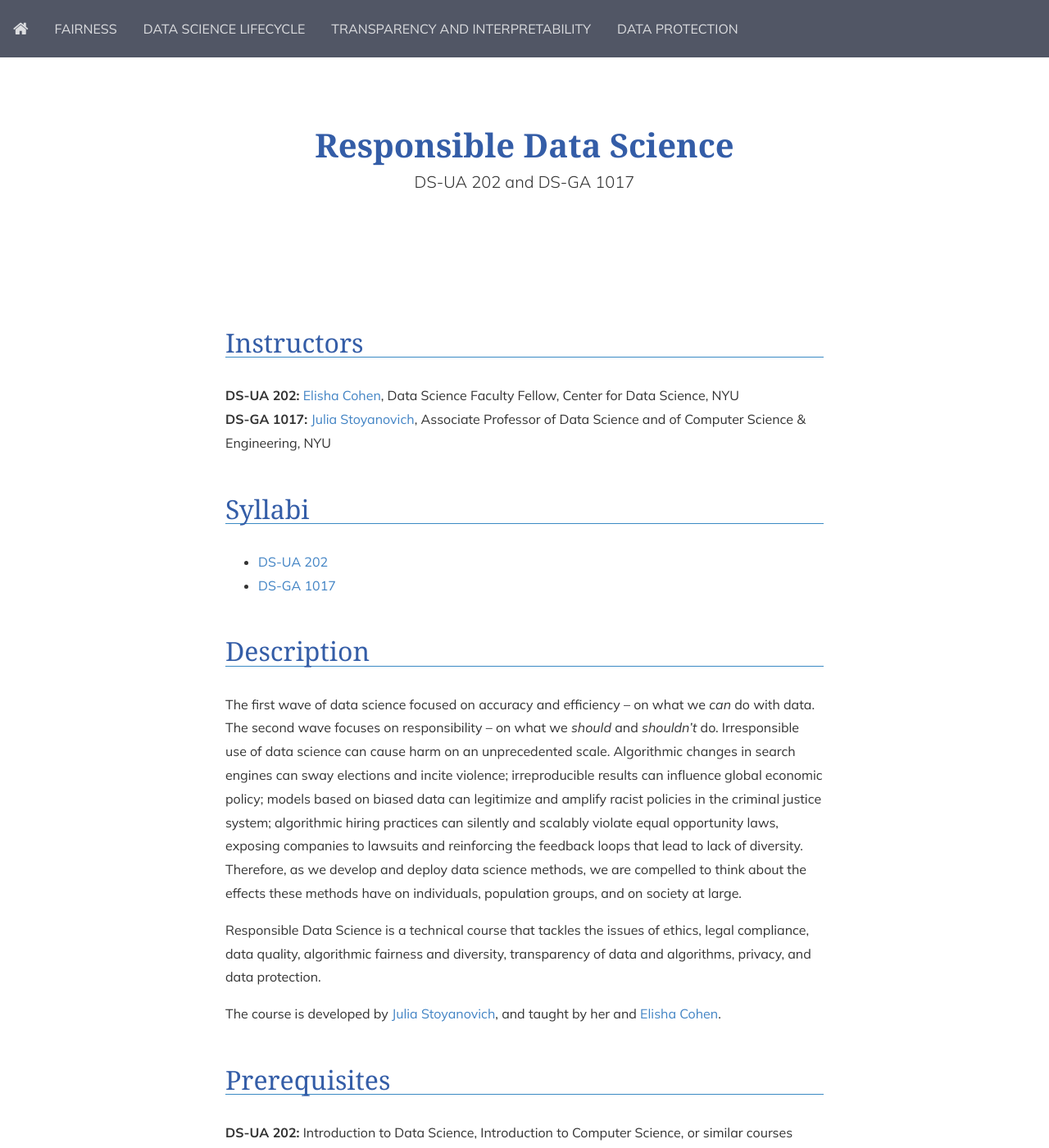
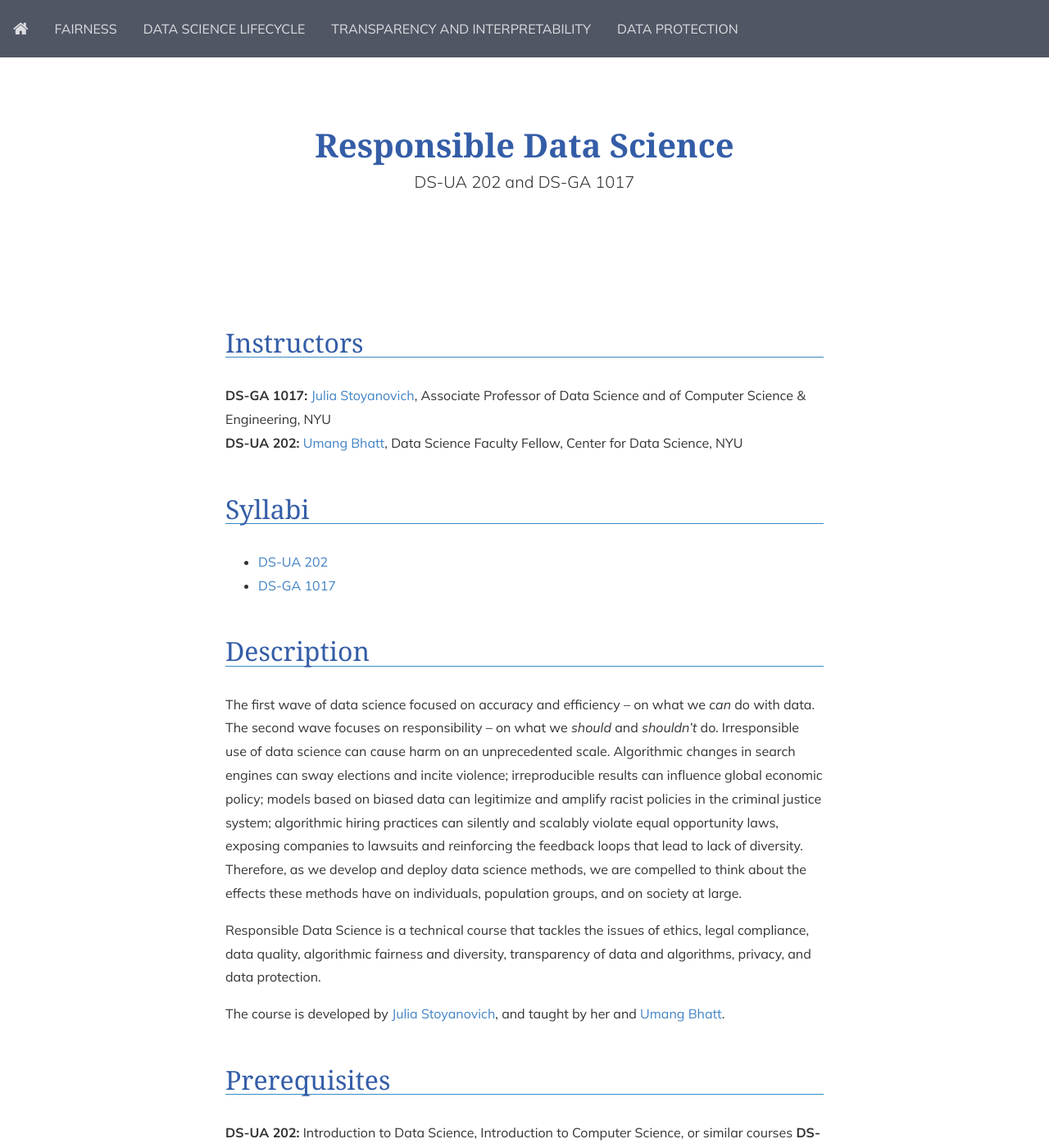
Before and after one commit to DataResponsibly/rds24, a Jekyll site: the page built from index.md, in a window 1280 px wide and 1400 px high. Shown: the whole window at 82% size. Built offline with Jekyll 4.4.1, drawn with Linux system fonts in a browser that asks for light colours; nearby versions of some CDN libraries; our own code applies the rules of GitHub Pages for plain Markdown files.

Commit message:
Update index.md

```diff
--- a/index.md
+++ b/index.md
@@ -5,13 +5,13 @@ published: true
 
 ## Instructors
 
-**DS-UA 202:** [Elisha Cohen](https://www.elishacohen.com/), Data Science Faculty Fellow, Center for Data Science, NYU<br>
-**DS-GA 1017:** [Julia Stoyanovich](https://engineering.nyu.edu/faculty/julia-stoyanovich), Associate Professor of Data Science and of Computer Science & Engineering, NYU<br>
+**DS-GA 1017:** [Julia Stoyanovich](https://r-ai.co/people/julia/), Associate Professor of Data Science and of Computer Science & Engineering, NYU<br>
+**DS-UA 202:** [Umang Bhatt](https://umangsbhatt.github.io/), Data Science Faculty Fellow, Center for Data Science, NYU<br>
 
 ## Syllabi
 
-* [DS-UA 202](assets/syllabus_DS_UA_202_Spring2023.pdf)
-* [DS-GA 1017](assets/Syllabus_DS-GA1017_Spring2023.pdf)
+* [DS-UA 202](assets/syllabus_DS_UA_202_Spring2024.pdf)
+* [DS-GA 1017](assets/Syllabus_DS-GA1017_Spring2024.pdf)
 
 ## Description
 
@@ -19,11 +19,11 @@ The first wave of data science focused on accuracy and efficiency -- on what we
 
 Responsible Data Science is a technical course that tackles the issues of ethics, legal compliance, data quality, algorithmic fairness and diversity, transparency of data and algorithms, privacy, and data protection.
 
-The course is developed by [Julia Stoyanovich](https://engineering.nyu.edu/faculty/julia-stoyanovich), and taught by her and [Elisha Cohen](https://www.elishacohen.com/).
+The course is developed by [Julia Stoyanovich](https://r-ai.co/people/julia/), and taught by her and [Umang Bhatt](https://umangsbhatt.github.io/).
 
 ## Prerequisites
 
-**DS-UA 202:** Introduction to Data Science, Introduction to Computer Science, or similar courses\
+**DS-UA 202:** Introduction to Data Science, Introduction to Computer Science, or similar courses
 **DS-GA 1017:** Introduction to Data Science, Introduction to Computer Science, or similar courses
 
 ## Meeting Times and Assignments
```
